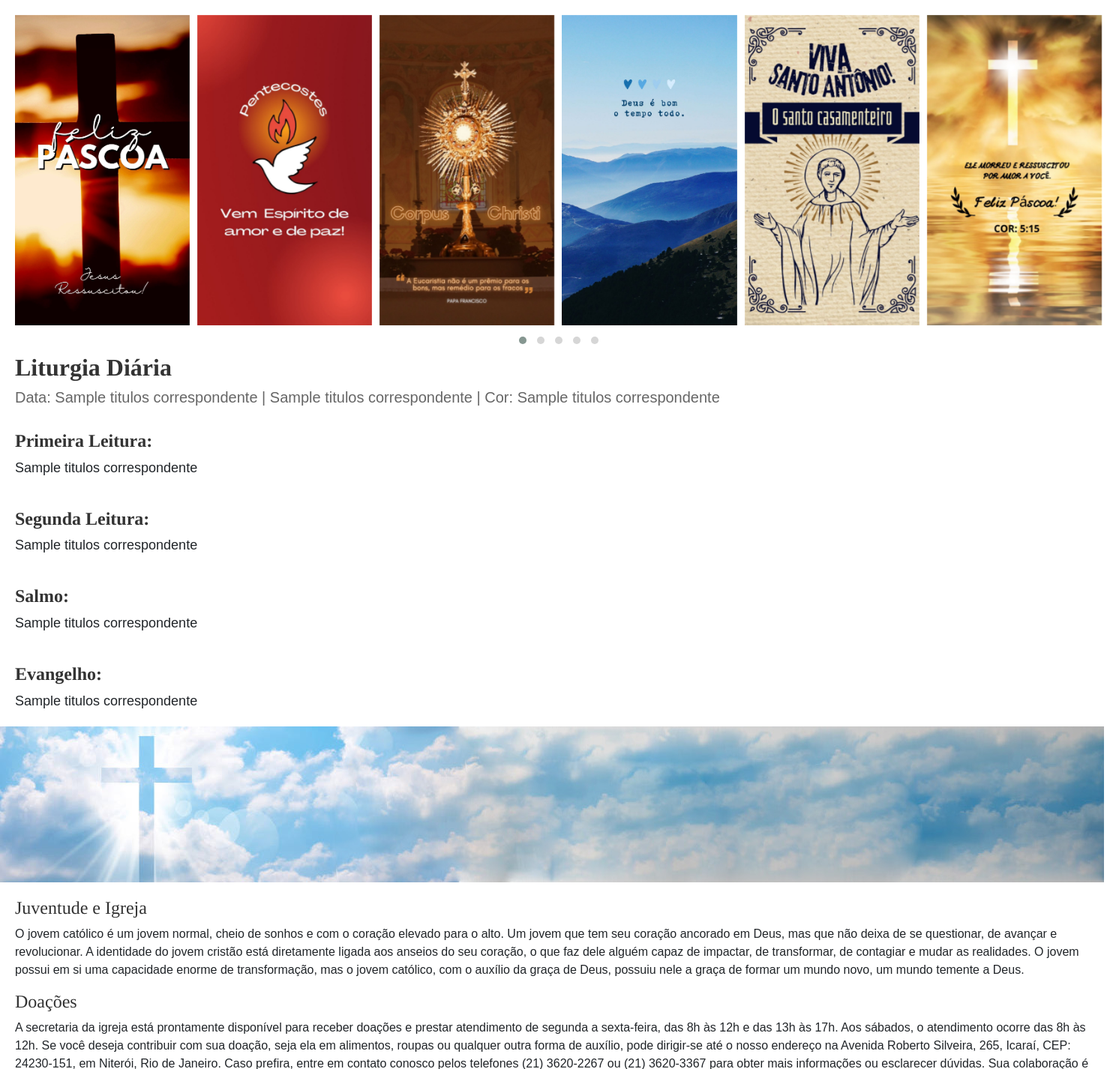
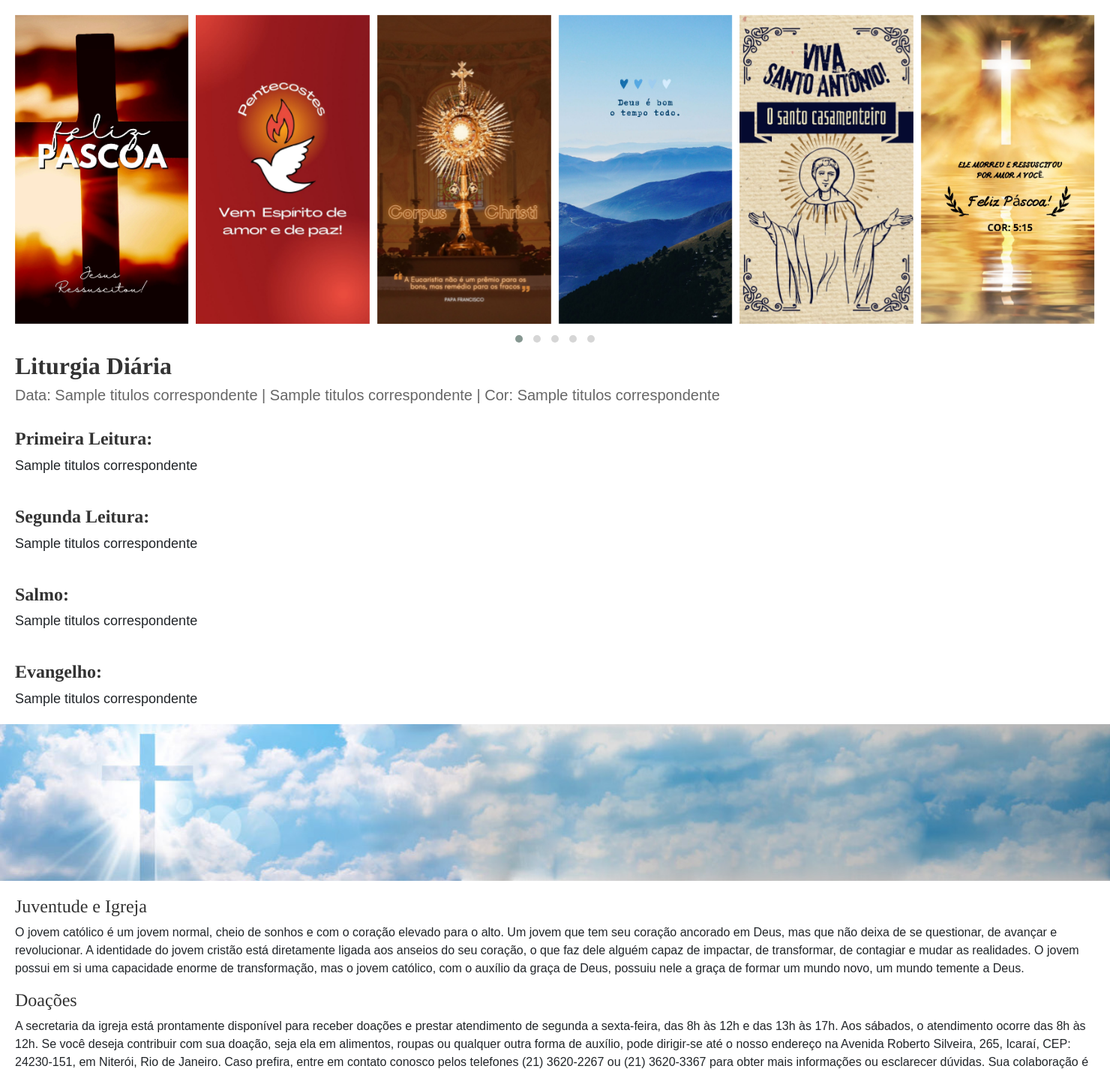
Before and after one commit to devbittencourt/site_jjp, a Flask app: template templates/index.html in a window 1480 px wide. Shown: the part 87-1513 px from the top of the page at 75% size. Run offline with Flask 3, Linux system fonts and the light colour scheme; the template is opened without the code that fills it: most values are stand-ins (such as "Sample title", 1, 10 or a date in 2020); some libraries are stand-ins or nearby versions.

Commit message:
Update index.html

```diff
--- a/templates/index.html
+++ b/templates/index.html
@@ -87,8 +87,8 @@
             margin-bottom: 20px;
         }
         #carrossel-imagens {
-            width: 1450px;
-            max-width: 10000px;
+            width: 100%;
+            max-width: 100%;
             margin: 0 auto;
         }
 
@@ -118,6 +118,16 @@
         .content-wrapper {
           margin: 20px;
           margin-right: 20px; /* Adicione a margem desejada aqui */
+        }
+        .banner-imagens {
+            max-width: 100%;
+            overflow: hidden;
+            text-align: center; /* Centralizar a imagem horizontalmente */
+        }
+
+        .banner-imagens img {
+            width: 100%; /* A imagem ocupa 100% da largura da div */
+            height: auto; /* Mantém a proporção original da imagem */
         }
 
     </style>
@@ -173,7 +183,7 @@
       <h4><span class="titulo">Evangelho:</span></h4>
       <p><font size="4" >{{ titulos_correspondentes[9][1] |safe}}</font></p>
     </div>
-    <div class="item">
+    <div class="banner-imagens">
       <img src="static/banner1.jpg"  alt="banner1">
 
     </div>
@@ -204,16 +214,13 @@
         // Inicialize o Owl Carousel após o carregamento da página
       $(document).ready(function(){
         $('#carrossel-imagens').owlCarousel({
-                items: 6, // Mostrar 6 imagens lado a lado
-                loop: true, // Repetir o carrossel em loop
-                margin: 10, // Espaçamento entre os slides
-                nav: false, // Mostrar botões de navegação (setas)
-                autoplay: true, // Ativar autoplay
-                autoplayTimeout: 3000, // Tempo de troca entre os slides (3 segundos)
+              items: 1, // Mostrar apenas 1 slide por vez em telas menores
+              loop: true,
+              margin: 10,
+              nav: false,
+              autoplay: true,
+              autoplayTimeout: 3000,
               responsive: {
-                    0: {
-                        items: 1 // Em telas menores, mostrar apenas 1 slide por vez
-                    },
                   576: {
                       items: 3 // Em telas com largura de 576px ou mais, mostrar 3 slides por vez
                   },
```
Lines whose indentation alone changed are shown as unchanged.
